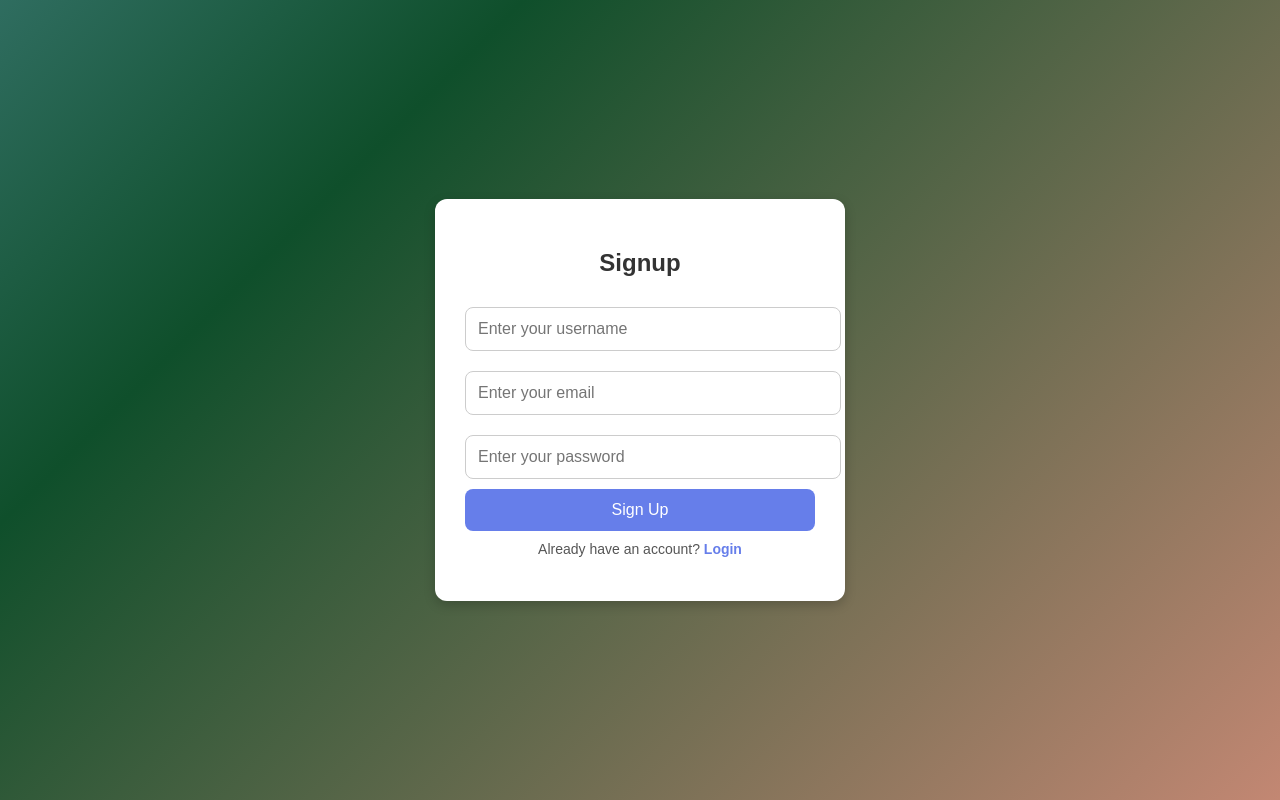
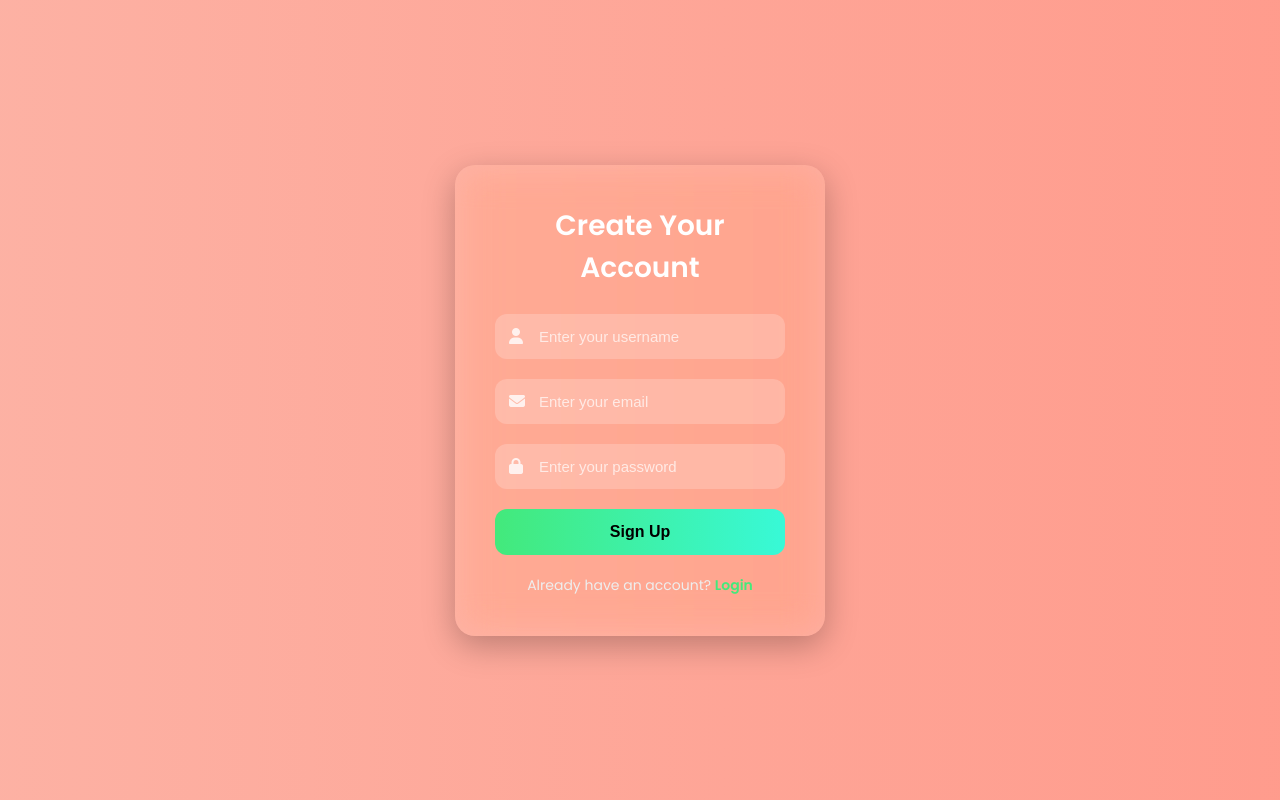
Before and after one commit to AbhiramSakha/Mvr, a Flask app: page /signup in a window 1280 px wide. Run offline with Flask 3, Linux system fonts and the light colour scheme; some libraries are stand-ins or nearby versions.

Commit message:
Update signup.html

```diff
--- a/templates/signup.html
+++ b/templates/signup.html
@@ -1,43 +1,53 @@
 <!DOCTYPE html>
 <html lang="en">
 <head>
-    <meta charset="UTF-8">
-    <meta name="viewport" content="width=device-width, initial-scale=1.0">
+    <meta charset="UTF-8" />
+    <meta name="viewport" content="width=device-width, initial-scale=1.0"/>
     <title>Signup</title>
     <link rel="stylesheet" href="{{ url_for('static', filename='styles.css') }}">
+    <link rel="preconnect" href="https://fonts.googleapis.com">
+    <link href="https://fonts.googleapis.com/css2?family=Poppins:wght@400;600&display=swap" rel="stylesheet">
+    <script src="https://kit.fontawesome.com/a076d05399.js" crossorigin="anonymous"></script>
     <style>
-        @keyframes gradientAnimation {
+        * {
+            margin: 0;
+            padding: 0;
+            box-sizing: border-box;
+        }
+
+        body {
+            height: 100vh;
+            background: linear-gradient(270deg, #FF9A8B, #FAD0C4, #8EC5FC, #E0C3FC, #FFDEE9);
+            background-size: 1000% 1000%;
+            animation: gradientShift 15s ease infinite;
+            display: flex;
+            justify-content: center;
+            align-items: center;
+            font-family: 'Poppins', sans-serif;
+        }
+
+        @keyframes gradientShift {
             0% { background-position: 0% 50%; }
             50% { background-position: 100% 50%; }
             100% { background-position: 0% 50%; }
         }
 
-        body {
-            display: flex;
-            justify-content: center;
-            align-items: center;
-            height: 100vh;
-            background: linear-gradient(135deg, #8EC5FC,rgb(15, 79, 43), #FF9A8B,rgb(218, 22, 61));
-            background-size: 300% 300%;
-            animation: gradientAnimation 6s ease infinite;
-            font-family: 'Poppins', sans-serif;
-            margin: 0;
-        }
-
         .signup-container {
-            background: white;
-            padding: 30px;
-            border-radius: 12px;
-            box-shadow: 0 4px 12px rgba(0, 0, 0, 0.2);
-            text-align: center;
-            width: 350px;
-            animation: fadeIn 0.8s ease-in-out;
+            backdrop-filter: blur(18px) saturate(180%);
+            -webkit-backdrop-filter: blur(18px) saturate(180%);
+            background-color: rgba(255, 255, 255, 0.15);
+            border-radius: 20px;
+            padding: 40px;
+            width: 370px;
+            box-shadow: 0 10px 32px rgba(0, 0, 0, 0.25);
+            color: #fff;
+            animation: fadeIn 1.2s ease;
         }
 
         @keyframes fadeIn {
             from {
                 opacity: 0;
-                transform: translateY(-10px);
+                transform: translateY(30px);
             }
             to {
                 opacity: 1;
@@ -46,71 +56,99 @@
         }
 
         .signup-container h2 {
-            margin-bottom: 20px;
-            color: #333;
-            font-size: 24px;
+            text-align: center;
+            font-size: 28px;
+            margin-bottom: 25px;
             font-weight: 600;
         }
 
-        .signup-container input {
+        .input-group {
+            position: relative;
+            margin-bottom: 20px;
+        }
+
+        .input-group input {
             width: 100%;
-            padding: 12px;
-            margin: 10px 0;
-            border: 1px solid #ccc;
-            border-radius: 8px;
-            font-size: 16px;
+            padding: 14px 16px 14px 44px;
+            border: none;
+            border-radius: 12px;
+            font-size: 15px;
+            background: rgba(255, 255, 255, 0.2);
+            color: white;
             transition: 0.3s;
         }
 
-        .signup-container input:focus {
-            border-color: #667eea;
+        .input-group input::placeholder {
+            color: rgba(255, 255, 255, 0.7);
+        }
+
+        .input-group i {
+            position: absolute;
+            top: 50%;
+            left: 14px;
+            transform: translateY(-50%);
+            color: rgba(255, 255, 255, 0.8);
+            font-size: 16px;
+        }
+
+        .input-group input:focus {
+            background: rgba(255, 255, 255, 0.3);
             outline: none;
-            box-shadow: 0 0 6px rgba(102, 126, 234, 0.5);
+            box-shadow: 0 0 10px rgba(255, 255, 255, 0.4);
         }
 
         .signup-container button {
             width: 100%;
-            padding: 12px;
-            background: #667eea;
-            color: white;
+            padding: 14px;
             border: none;
-            border-radius: 8px;
+            border-radius: 12px;
+            font-size: 16px;
+            font-weight: 600;
+            background: linear-gradient(to right, #43e97b, #38f9d7);
+            color: black;
             cursor: pointer;
-            font-size: 16px;
-            transition: 0.3s;
+            transition: 0.4s ease;
         }
 
         .signup-container button:hover {
-            background: #5640b1;
-            transform: scale(1.05);
+            transform: translateY(-2px);
+            box-shadow: 0 6px 18px rgba(0, 0, 0, 0.3);
         }
 
         .signup-container p {
-            margin-top: 10px;
+            margin-top: 20px;
             font-size: 14px;
-            color: #555;
+            text-align: center;
+            color: #eee;
         }
 
         .signup-container a {
-            color: #667eea;
+            color: #43e97b;
+            font-weight: bold;
             text-decoration: none;
-            font-weight: bold;
-            transition: 0.3s;
         }
 
         .signup-container a:hover {
             text-decoration: underline;
-            color: #5640b1;
         }
     </style>
 </head>
 <body>
     <div class="signup-container">
-        <h2>Signup</h2>
+        <h2>Create Your Account</h2>
         <form method="POST">
-            <input type="text" name="username" placeholder="Enter your username" required />
-            <input type="email" name="email" placeholder="Enter your email" required />
-            <input type="password" name="password" placeholder="Enter your password" required />
+            <div class="input-group">
+                <i class="fas fa-user"></i>
+                <input type="text" name="username" placeholder="Enter your username" required />
+            </div>
+            <div class="input-group">
+                <i class="fas fa-envelope"></i>
+                <input type="email" name="email" placeholder="Enter your email" required />
+            </div>
+            <div class="input-group">
+                <i class="fas fa-lock"></i>
+                <input type="password" name="password" placeholder="Enter your password" required />
+            </div>
             <button type="submit">Sign Up</button>
         </form>
         <p>Already have an account? <a href="{{ url_for('login') }}">Login</a></p>
```
